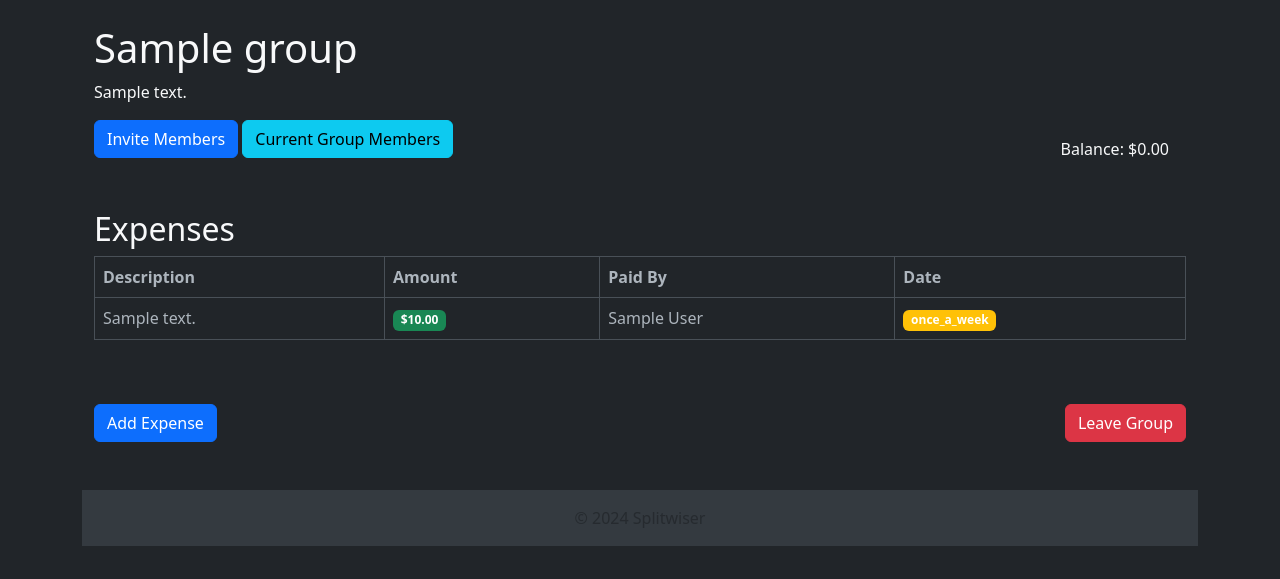
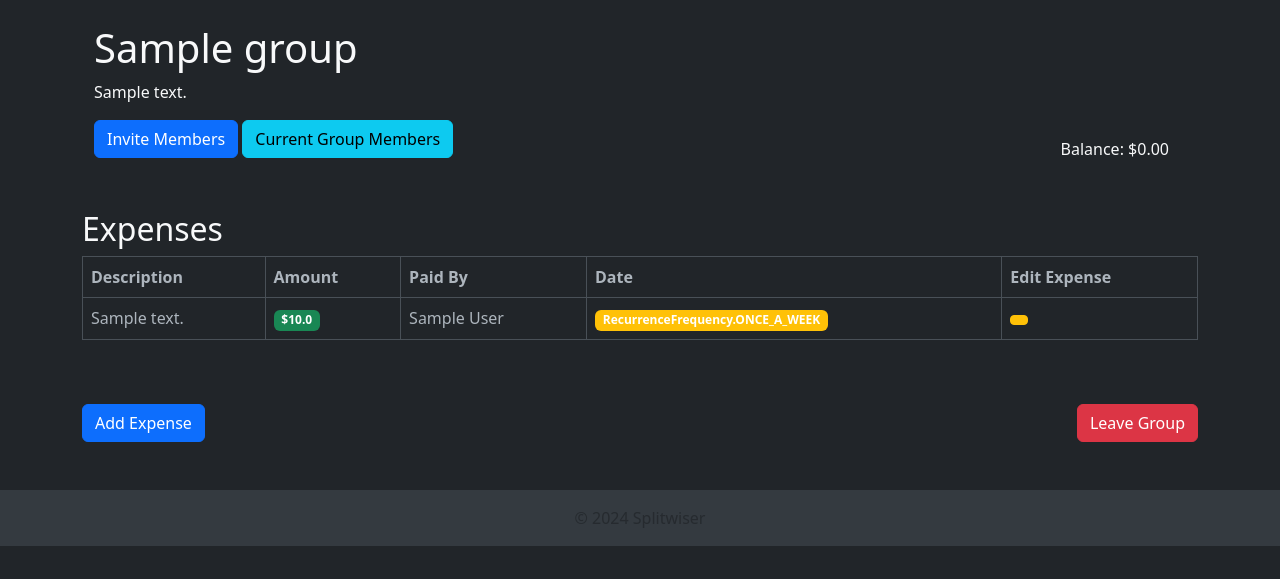
Before and after one commit to yair51/splitwiser, a Flask app: page /group/1 in a window 1280 px wide. Shown: the part 56-635 px from the top of the page. Run offline with Flask 3, Linux system fonts and the light colour scheme; a user stored in the database is signed in; tables that the repository leaves empty hold one stand-in row (values such as "Sample post").

Commit message:
Added edit expense and general clean up

```diff
--- a/app/templates/group.html
+++ b/app/templates/group.html
@@ -44,8 +44,6 @@
 <div class="container mt-4">
   <h1>{{ group.name }}</h1>
   <p>{{ group.description }}</p>
-
-
   <div class="mb-3 d-flex justify-content-between align-items-start">
     <div>
        <a href="{{ url_for('views.invite_to_group', group_id=group.id) }}" class="btn btn-primary">
@@ -59,7 +57,6 @@
       Balance: $<span id="balanceAmount">0.00</span>
     </div>
   </div>
-
   <div class="modal fade" id="memberListModal" tabindex="-1" aria-labelledby="memberListModalLabel" aria-hidden="true" data-bs-theme="{% if current_user.is_authenticated and current_user.dark_mode %}dark{% else %}light{% endif %}">
     <div class="modal-dialog">
       <div class="modal-content">
@@ -71,6 +68,7 @@
             {% for member in group.members %}
               <div class="member-list-item">{{ member.first_name }} {{ member.last_name }}</div>
             {% endfor %}
+          </div>
         </div>
       </div>
     </div>
@@ -87,15 +85,77 @@
           <th>Amount</th>
           <th>Paid By</th>
           <th>Date</th>
+          <th>Edit Expense</th>
         </tr>
       </thead>
-      <tbody id="expenseTable"></tbody>
+      <tbody>
+        {% for expense in expenses %}
+          <tr>
+            <td>{{ expense.description }}</td>
+            <td>
+              {% if expense.paid_by == current_user %}
+                <span class="badge bg-success">${{ expense.amount }}</span>
+              {% else %}
+                <span class="badge bg-danger">${{ expense.amount }}</span>
+              {% endif %}
+            </td>
+            <td>{{ expense.paid_by.first_name }} {{ expense.paid_by.last_name }}</td>
+            <td>
+                {% if expense.is_recurring %}
+                    <span class="badge bg-warning">{{ expense.recurrence_frequency }}</span>
+                {% else %}
+                    {{ expense.date.strftime('%Y-%m-%d') }}
+                {% endif %}
+            </td>
+            <td>
+                <button type="button" class="btn btn-warning btn-sm" data-bs-toggle="modal" data-bs-target="#editExpenseModal{{ expense.id }}">
+                    <i class="fas fa-edit"></i>
+                </button>
+            </td>
+          </tr>
+
+          <div class="modal fade" id="editExpenseModal{{ expense.id }}" tabindex="-1" aria-labelledby="editExpenseModalLabel{{ expense.id }}" aria-hidden="true" data-bs-theme="{% if current_user.is_authenticated and current_user.dark_mode %}dark{% else %}light{% endif %}">
+            <div class="modal-dialog">
+              <div class="modal-content">
+                <div class="modal-header">
+                  <h5 class="modal-title" id="editExpenseModalLabel{{ expense.id }}">Edit Expense</h5>
+                  <button type="button" class="btn-close" data-bs-dismiss="modal" aria-label="Close"></button>
+                </div>
+                <div class="modal-body">
+                  <form id="editExpenseForm{{ expense.id }}" method="POST" action="{{ url_for('views.edit_expense', group_id=group.id, expense_id=expense.id) }}">
+                    <div class="mb-3">
+                      <label for="description" class="form-label">Description:</label>
+                      <input type="text" class="form-control" id="description{{ expense.id }}" name="description" value="{{ expense.description }}" required>
+                    </div>
+
+                    <div class="mb-3">
+                      <label for="amount" class="form-label">Amount:</label>
+                      <input type="number" class="form-control" id="amount{{ expense.id }}" name="amount" value="{{ expense.amount }}" step="0.01" min="0" required>
+                    </div>
+
+                    <div class="mb-3">
+                      <label for="participants" class="form-label">Participants:</label>
+                      {% for member in group.members %}
+                        <div class="form-check">
+                          <input class="form-check-input" type="checkbox" name="participants" value="{{ member.id }}"
+                            {% if member in expense.participants %}checked{% endif %}>
+                          <label class="form-check-label">{{ member.first_name }} {{ member.last_name }}</label>
+                        </div>
+                      {% endfor %}
+                    </div>
+
+                    <button type="submit" class="btn btn-primary">Save Changes</button>
+                    <button type="button" class="btn btn-danger" id="deleteExpenseBtn" onclick="deleteExpense({{ expense.id }})">Delete Expense</button>
+                  </form>
+                </div>
+              </div>
+            </div>
+          </div>
+        {% endfor %}
+      </tbody>
     </table>
   </div>
 </div>
-
-
-
 
  <div class="mt-5 d-flex justify-content-between">
    <a href="{{ url_for('views.add_expense', group_id=group.id) }}" class="btn btn-primary">
@@ -124,99 +184,11 @@
   </div>
 </div>
 
-
 <script src="https://cdn.jsdelivr.net/npm/bootstrap@5.3.0/dist/js/bootstrap.bundle.min.js"></script>
 <script>
   // Global variables (ensure they are defined in your Flask context)
   const currentGroupId = {{ group.id }};
-   const currentUserName = "{{ current_user.first_name }} {{ current_user.last_name }}";
-   const currentUserId = {{ current_user.id }}
-    // Wait for the DOM to be fully loaded
-   document.addEventListener("DOMContentLoaded", () => {
-     // Fetch and display expenses
-     fetch(`/api/group/${currentGroupId}/expenses`)
-       .then((response) => {
-         if (!response.ok) {
-           throw new Error("Network response was not ok.");
-         }
-         return response.json();
-       })
-       .then((expenses) => {
-         const expenseTable = document.getElementById("expenseTable");
-         const balanceAmount = document.getElementById("balanceAmount");
-         expenseTable.innerHTML = "";
-         let balance = 0;
-          // Loop through expenses and create elements for each
-         for (const expense of expenses) {
-           const row = document.createElement("tr");
 
-           // Update the balance for the user
-           const participantIds = expense.participants.map(participant => participant.id); // Assuming your API returns participant IDs
-           const isParticipant = participantIds.includes(currentUserId); // You'll need to define currentUserId in your Flask context
-           const expensePercentage = isParticipant ? 1 / expense.participants.length : 0;
-           if (expense.paid_by === currentUserName) {
-             balance += expense.amount - (expense.amount * expensePercentage); // Payer gets credit for the full amount minus their share
-           } else if (isParticipant) {
-             balance -= expense.amount * expensePercentage;
-           }
-
-
-           // Create cell elements
-           const descriptionCell = document.createElement('td');
-           descriptionCell.textContent = expense.description;
-
-           const amountCell = document.createElement('td');
-           if (expense.paid_by === currentUserName) {
-          // Create badge for money
-          const badge = document.createElement('span');
-          badge.classList.add("badge", "bg-success"); // Bootstrap badge class and success (green) color
-          badge.textContent = '$' + expense.amount.toFixed(2);
-          amountCell.appendChild(badge);
-           } else {
-          const badge = document.createElement('span');
-          badge.classList.add('badge', 'bg-danger'); // Bootstrap badge class and danger color (red)
-          badge.textContent = '$' + expense.amount.toFixed(2);
-          amountCell.appendChild(badge);
-           }
-
-
-            const dateFrequencyCell = document.createElement('td');
-            if (expense.is_recurring) {
-                const badge = document.createElement('span');
-                badge.classList.add("badge", "bg-warning"); // Bootstrap badge class and warning (orange) color
-                badge.textContent = expense.recurrence_frequency;
-                dateFrequencyCell.appendChild(badge);
-            } else {
-                dateFrequencyCell.textContent = expense.date;
-            }
-
-
-           const paidByCell = document.createElement('td');
-           paidByCell.textContent = expense.paid_by;
-
-           // Add cells to row and append to table.
-           row.appendChild(descriptionCell);
-           row.appendChild(amountCell);
-           row.appendChild(paidByCell);
-           row.appendChild(dateFrequencyCell);
-
-           expenseTable.appendChild(row);
-
-          }
-          // Update balance box
-         balanceAmount.textContent = balance.toFixed(2);
-         balanceBox.classList.remove("alert-success", "alert-danger");
-         if (balance > 0) {
-           balanceBox.classList.add("alert-success"); // Owed money
-         } else if (balance < 0) {
-           balanceBox.classList.add("alert-danger"); // Owes money
-         }
-       })
-       .catch((error) => {
-         console.error("Error fetching expenses:", error);
-         // Handle the error (e.g., display an error message to the user)
-       });
-   });
   // functions for confirmation
   function confirmLeaveGroup() {
     const leaveModal = new bootstrap.Modal(
@@ -227,12 +199,14 @@
     document
       .querySelector("#leaveConfirmation .btn-success")
       .addEventListener("click", function () {
-         leaveGroup(currentGroupId); // Now you have access to groupId inside this function
+        leaveGroup(currentGroupId);
       });
   }
+
   function hideLeaveConfirmation() {
     document.getElementById("leaveConfirmation").style.display = "none";
   }
+
   function leaveGroup(groupId) {
     fetch(`/api/leave_group/${groupId}`, {
       method: "POST",
@@ -245,6 +219,45 @@
         }
       });
   }
+  function deleteExpense(expenseId) {
+    fetch(`/api/expense/${expenseId}`, {
+      method: 'DELETE'
+    })
+    .then(response => response.json())
+    .then(data => {
+      if (data.success) {
+        // Refresh the page or update the table dynamically
+        location.reload();
+      } else {
+        alert("Error deleting expense. Please try again.");
+      }
+    });
+  }
+  document.addEventListener("DOMContentLoaded", () => {
+  fetchBalanceAndUpdateDisplay();
+});
+
+function fetchBalanceAndUpdateDisplay() {
+  fetch(`/api/group/${currentGroupId}/balance`)
+    .then(response => response.json())
+    .then(data => {
+      const balanceAmount = document.getElementById("balanceAmount");
+      const balanceBox = document.getElementById("balanceBox");
+
+      balanceAmount.textContent = data.balance.toFixed(2);
+
+      balanceBox.classList.remove("alert-success", "alert-danger");
+      if (data.balance > 0) {
+        balanceBox.classList.add("alert-success");
+      } else if (data.balance < 0) {
+        balanceBox.classList.add("alert-danger");
+      }
+    })
+    .catch(error => {
+      console.error("Error fetching balance:", error);
+      // Handle the error appropriately
+    });
+}
 </script>
 </body>
 </html>
--- a/app/views.py
+++ b/app/views.py
@@ -53,7 +53,6 @@
 @login_required
 def group_details(group_id):
     group = Group.query.get_or_404(group_id)
-
     # Check if the user is a member of the group
     if current_user not in group.members:
         abort(403)  # Forbidden access
@@ -84,7 +83,7 @@
         for participant in expense.participants:
             balances[participant.id] -= share_per_participant
 
-        balances[expense.paid_by_id] += expense.amount - share_per_participant
+        balances[expense.paid_by_id] += expense.amount
 
     return balances
 
@@ -432,8 +431,9 @@
    # Convert expenses to dictionaries for JSON serialization
    expense_list = [
        {
+           'id': expense.id,
            'description': expense.description,
-           'amount': expense.amount,
+           'amount': f"{expense.amount:.2f}",
            'date': expense.date.strftime('%Y-%m-%d'),
            'paid_by': expense.paid_by.first_name + ' ' + expense.paid_by.last_name,
            'is_recurring': expense.is_recurring,
@@ -465,3 +465,66 @@
         return redirect(url_for('views.update_settings'))
 
     return render_template('settings.html')
+
+@views.route('/group/<int:group_id>/expense/<int:expense_id>/edit', methods=['GET', 'POST'])
+@login_required
+def edit_expense(group_id, expense_id):
+    group = Group.query.get_or_404(group_id)
+    expense = Expense.query.get_or_404(expense_id)
+
+    # Authorization check: Ensure the current user is a member of the group and
+    #  is either the payer or an admin (you'll need to define admin logic)
+    if current_user not in group.members or (expense.paid_by != current_user):
+        abort(403)  # Forbidden access
+
+    if request.method == 'POST':
+        try:
+            form_data = request.form
+            expense.description = form_data.get('description')
+            expense.amount = float(form_data.get('amount'))
+
+            # Update participants
+            participant_ids = [int(p_id) for p_id in form_data.getlist('participants')]
+            expense.participants = User.query.filter(User.id.in_(participant_ids)).all()
+
+            db.session.commit()
+
+            # Recalculate balances for the group after updating the expense
+            calculate_balances(expense.group)
+
+            flash('Expense updated successfully!', 'success')
+            jsonify({"success": True, "redirect_url": url_for('views.group_details', group_id=group_id)})
+
+        except ValueError:  # Handle potential conversion errors (e.g., if 'amount' is not a valid float)
+            flash('Invalid input. Please check the amount.', 'error')
+
+    return redirect(url_for('views.group_details', group_id=group_id))
+
+
+@views.route('/api/expense/<int:expense_id>', methods=['DELETE'])
+@login_required
+def delete_expense(expense_id):
+    expense = Expense.query.get_or_404(expense_id)
+    group_id = expense.group_id  # Store the group ID before deleting
+    group = Group.query.get_or_404(group_id)
+    if current_user not in group.members or (expense.paid_by != current_user):
+        abort(403)  # Forbidden access
+    if request.method == 'DELETE':
+        db.session.delete(expense)
+        db.session.commit()
+        # Recalculate balances for the group after deleting the expense
+        calculate_balances(Group.query.get(group_id))  # Fetch the group again after deletion
+        return jsonify({"success": True})
+    return redirect(url_for('views.group_details', group_id=group_id))
+    # ... (handle other methods or errors if needed)
+@views.route('/api/group/<int:group_id>/balance')
+@login_required
+def get_group_balance(group_id):
+    group = Group.query.get_or_404(group_id)
+    if current_user not in group.members:
+        abort(403)
+
+    balances = calculate_balances(group)
+    user_balance = balances.get(current_user.id, 0)  # Get balance for current user or default to 0
+
+    return jsonify({'balance': user_balance})
```
Also changed, not shown: app/templates/edit_expense.html (added, +99 -0 lines), 1 other file. Lines whose indentation alone changed are shown as unchanged.
